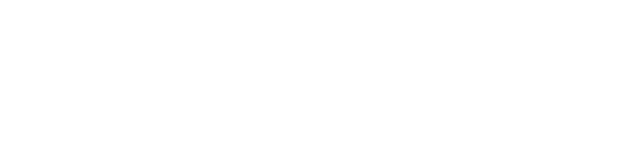
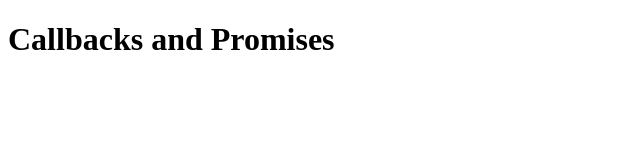
Before and after one commit to HamzaJirah/callbacks-promises, a plain HTML site: page index.html in a window 1280 px wide. Shown: the whole page, without its empty margins (0-640 px from the left). Drawn offline with Linux system fonts and the light colour scheme.

Commit message:
created h1 element

```diff
--- a/index.html
+++ b/index.html
@@ -7,6 +7,6 @@
   <title>callbacks & promises</title>
 </head>
 <body>
-
+  <h1>Callbacks and Promises</h1>
 </body>
 </html>
```
